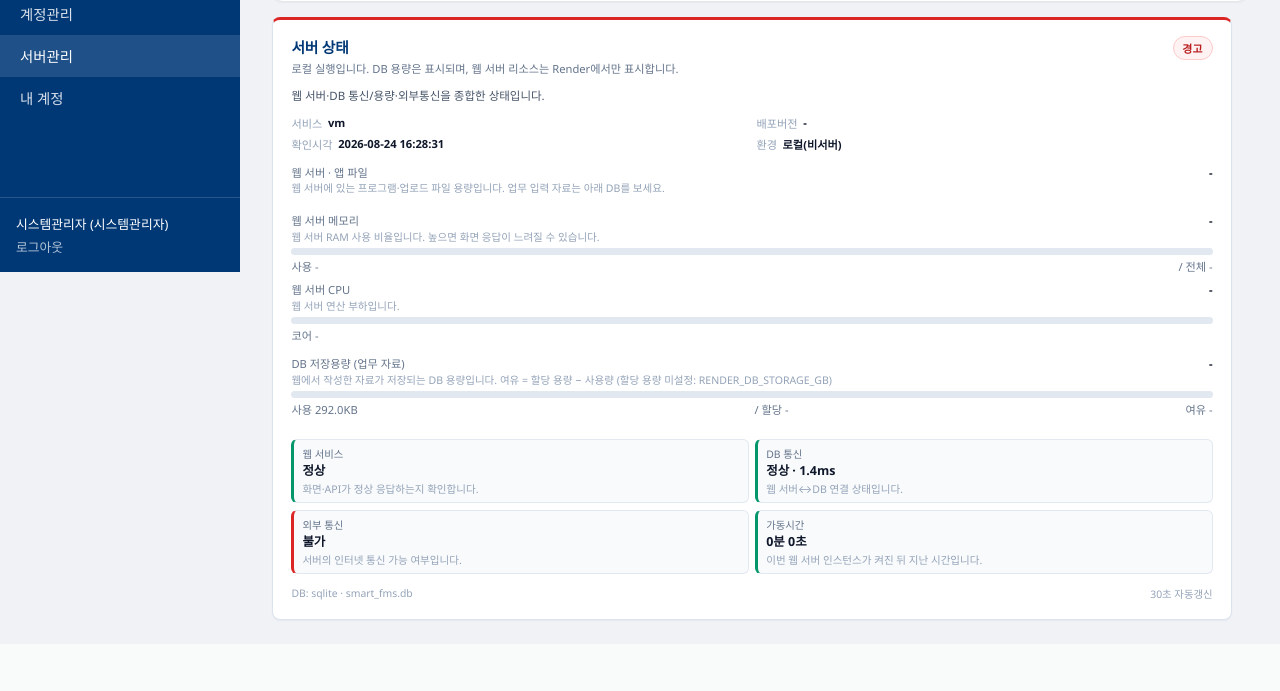
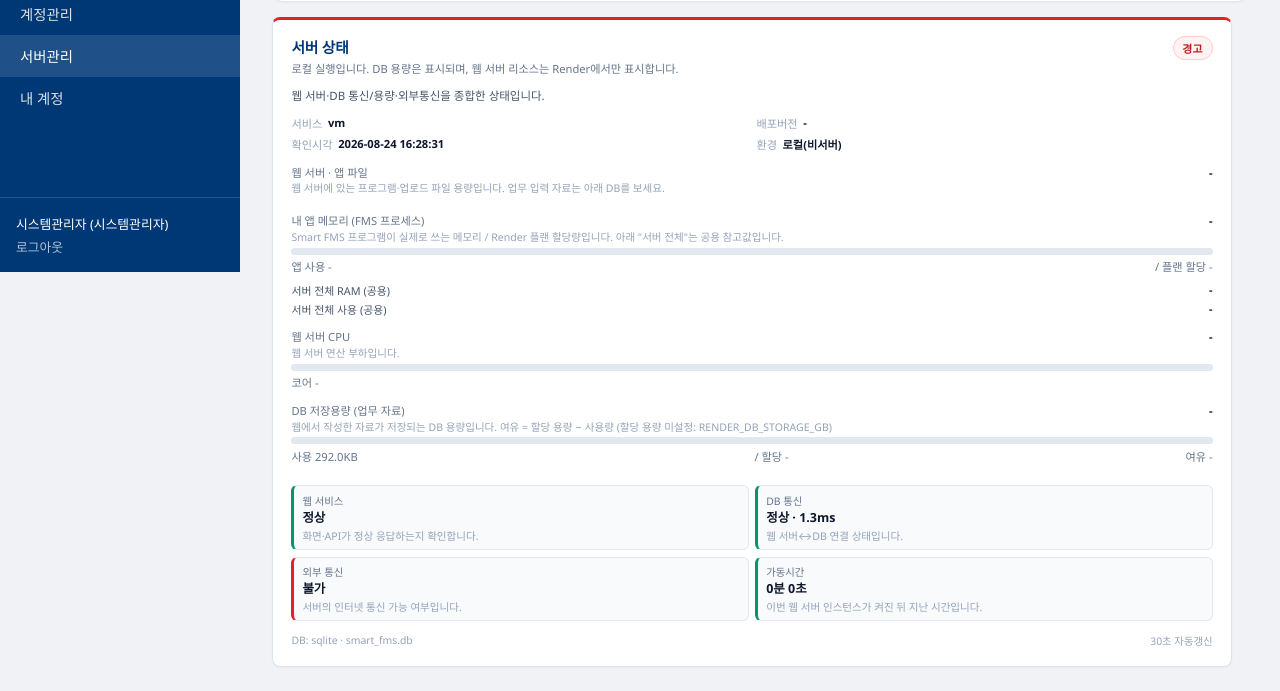
Before and after one commit to hongkiryong-ux/smart-fms, a FastAPI app: page /admin/server in a window 1280 px wide. Shown: the part 528-1219 px from the top of the page. Before the commit the page ends 1149 px from the top, so only its background shows below. Run offline with FastAPI, Linux system fonts and the light colour scheme; the visitor is signed in with stand-in values (Sample User, id 1); data comes from the database, SQL or seed files in the repository; data that the repository does not hold is empty; parts of the project's set-up code (start-up, migrations or seed data) failed here and were passed over; some libraries are stand-ins or nearby versions.

Commit message:
서버관리 메모리를 공용 호스트 RAM 대신 FMS 프로세스 실사용량과 플랜 할당량으로 표시한다
Co-authored-by: Cursor <cursoragent@cursor.com>

```diff
--- a/server_status.py
+++ b/server_status.py
@@ -249,6 +249,15 @@ def _mem_cpu_info() -> tuple[dict, dict]:
 
         vm = psutil.virtual_memory()
         pct = float(vm.percent)
+        proc = psutil.Process()
+        proc_rss = int(proc.memory_info().rss)
+        # Render 플랜 할당(환경변수 RENDER_MEMORY_MB, 없으면 512MB 가정)
+        try:
+            plan_mb = int(os.environ.get("RENDER_MEMORY_MB") or 512)
+        except (TypeError, ValueError):
+            plan_mb = 512
+        plan_bytes = plan_mb * 1024 * 1024
+        proc_pct = _pct(proc_rss, plan_bytes)
         mem.update(
             {
                 "total": int(vm.total),
@@ -259,7 +268,13 @@ def _mem_cpu_info() -> tuple[dict, dict]:
                 "available_label": _bytes_label(vm.available),
                 "percent": round(pct, 1),
                 "level": _level(pct),
-                "process_rss_label": _bytes_label(psutil.Process().memory_info().rss),
+                # 내 프로세스(FMS 앱) 전용
+                "process_rss": proc_rss,
+                "process_rss_label": _bytes_label(proc_rss),
+                "plan_mb": plan_mb,
+                "plan_label": _bytes_label(plan_bytes),
+                "process_pct": round(proc_pct, 1) if proc_pct is not None else None,
+                "process_level": _level(proc_pct) if proc_pct is not None else "unknown",
             }
         )
         # 짧은 샘플 — Render 단발성 폴링에 적합
@@ -287,6 +302,22 @@ def _mem_cpu_info() -> tuple[dict, dict]:
             if total and avail is not None:
                 used = total - avail
                 pct = _pct(used, total)
+                # 프로세스 RSS: /proc/self/status VmRSS
+                proc_rss = 0
+                try:
+                    with open("/proc/self/status", encoding="utf-8") as sf:
+                        for sline in sf:
+                            if sline.startswith("VmRSS:"):
+                                proc_rss = int(sline.split()[1]) * 1024
+                                break
+                except OSError:
+                    pass
+                try:
+                    plan_mb = int(os.environ.get("RENDER_MEMORY_MB") or 512)
+                except (TypeError, ValueError):
+                    plan_mb = 512
+                plan_bytes = plan_mb * 1024 * 1024
+                proc_pct = _pct(proc_rss, plan_bytes)
                 mem.update(
                     {
                         "total": total,
@@ -297,6 +328,12 @@ def _mem_cpu_info() -> tuple[dict, dict]:
                         "available_label": _bytes_label(avail),
                         "percent": pct,
                         "level": _level(pct),
+                        "process_rss": proc_rss,
+                        "process_rss_label": _bytes_label(proc_rss),
+                        "plan_mb": plan_mb,
+                        "plan_label": _bytes_label(plan_bytes),
+                        "process_pct": round(proc_pct, 1) if proc_pct is not None else None,
+                        "process_level": _level(proc_pct) if proc_pct is not None else "unknown",
                     }
                 )
         except OSError:
@@ -596,8 +633,11 @@ async def collect_server_status(db: AsyncSession | None = None) -> dict:
         mem, cpu = _mem_cpu_info()
         # 프로세스(로컬 PC 체감용) 정보는 제외
         if isinstance(mem, dict):
-            mem = {k: v for k, v in mem.items() if k != "process_rss_label"}
-            mem["desc"] = "Render 웹 서버 메모리 사용 비율입니다. 높으면 서비스 지연이 날 수 있습니다."
+            mem["desc"] = (
+                "Smart FMS 프로세스가 실제로 사용 중인 메모리(RSS)와 "
+                "Render 플랜 할당량입니다. "
+                "전체 서버 RAM은 공용이라 참고값입니다."
+            )
         if isinstance(cpu, dict):
             cpu = {
                 "percent": cpu.get("percent"),
--- a/templates/server.html
+++ b/templates/server.html
@@ -75,15 +75,22 @@
 
     <div class="dash-server-metric" data-key="memory">
       <div class="dash-server-metric-top">
-        <span>웹 서버 메모리</span>
-        <strong id="srv-mem-pct">{% if server.memory %}{{ server.memory.percent if server.memory.percent is not none else '-' }}%{% else %}-{% endif %}</strong>
+        <span>내 앱 메모리 (FMS 프로세스)</span>
+        <strong id="srv-mem-pct">{% if server.memory and server.memory.process_pct is not none %}{{ server.memory.process_pct }}%{% else %}-{% endif %}</strong>
       </div>
-      <p class="dash-server-desc">웹 서버 RAM 사용 비율입니다. 높으면 화면 응답이 느려질 수 있습니다.</p>
-      <div class="dash-server-bar"><i id="srv-mem-bar" style="width:{% if server.memory %}{{ server.memory.percent or 0 }}{% else %}0{% endif %}%"></i></div>
+      <p class="dash-server-desc" id="srv-mem-desc">
+        Smart FMS 프로그램이 실제로 쓰는 메모리 / Render 플랜 할당량입니다.
+        아래 "서버 전체"는 공용 참고값입니다.
+      </p>
+      <div class="dash-server-bar"><i id="srv-mem-bar" style="width:{% if server.memory and server.memory.process_pct is not none %}{{ server.memory.process_pct }}{% else %}0{% endif %}%"></i></div>
       <div class="dash-server-metric-foot">
-        <span>사용 <span id="srv-mem-used">{% if server.memory %}{{ server.memory.used_label }}{% else %}-{% endif %}</span></span>
-        <span>/ 전체 <span id="srv-mem-total">{% if server.memory %}{{ server.memory.total_label }}{% else %}-{% endif %}</span></span>
+        <span>앱 사용 <span id="srv-mem-used">{% if server.memory %}{{ server.memory.process_rss_label }}{% else %}-{% endif %}</span></span>
+        <span>/ 플랜 할당 <span id="srv-mem-total">{% if server.memory %}{{ server.memory.plan_label }}{% else %}-{% endif %}</span></span>
       </div>
+      <ul class="dash-server-disk-top" style="margin-top:0.5rem">
+        <li><span>서버 전체 RAM (공용)</span><strong id="srv-host-mem-total">{% if server.memory %}{{ server.memory.total_label }}{% else %}-{% endif %}</strong></li>
+        <li><span>서버 전체 사용 (공용)</span><strong id="srv-host-mem-used">{% if server.memory %}{{ server.memory.used_label }}{% else %}-{% endif %}</strong></li>
+      </ul>
     </div>
 
     <div class="dash-server-metric" data-key="cpu">
@@ -220,10 +227,13 @@
         });
       }
 
-      setText('srv-mem-pct', (mem.percent != null ? mem.percent : '-') + '%');
-      setBar('srv-mem-bar', mem.percent);
-      setText('srv-mem-used', mem.used_label || '-');
-      setText('srv-mem-total', mem.total_label || '-');
+      var memPct = mem.process_pct != null ? mem.process_pct : null;
+      setText('srv-mem-pct', (memPct != null ? memPct : '-') + '%');
+      setBar('srv-mem-bar', memPct);
+      setText('srv-mem-used', mem.process_rss_label || '-');
+      setText('srv-mem-total', mem.plan_label || '-');
+      setText('srv-host-mem-total', mem.total_label || '-');
+      setText('srv-host-mem-used', mem.used_label || '-');
 
       setText('srv-cpu-pct', (cpu.percent != null ? cpu.percent : '-') + '%');
       setBar('srv-cpu-bar', cpu.percent);
```
